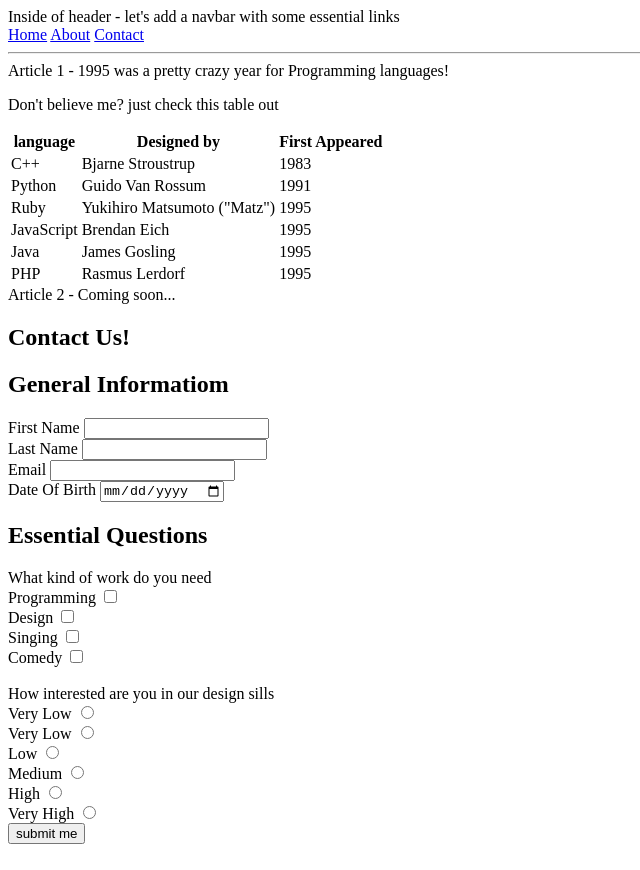
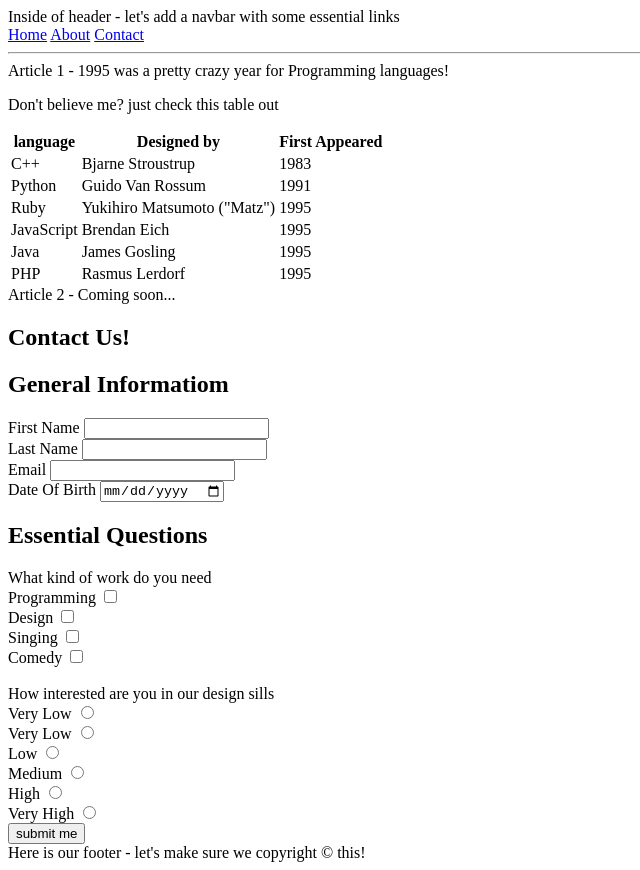
Before and after one commit to Ihuoma5/FemCode_Assignment, a plain HTML site: page index.html in a window 1280 px wide. Shown: the whole page, without its empty margins (0-640 px from the left). Drawn offline with Linux system fonts and the light colour scheme.

Commit message:
added a few changes

```diff
--- a/index.html
+++ b/index.html
@@ -132,5 +132,8 @@
                             <input type="button" value="submit me">
     </form>
 </section>
+<footer>
+    Here is our footer - let's make sure we copyright &copy; this!
+  </footer>
 </body>
 </html>
```
